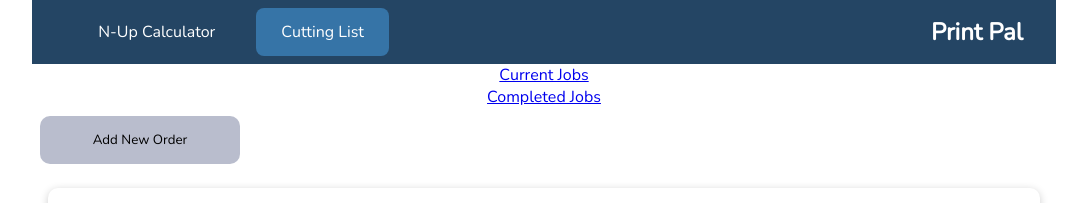
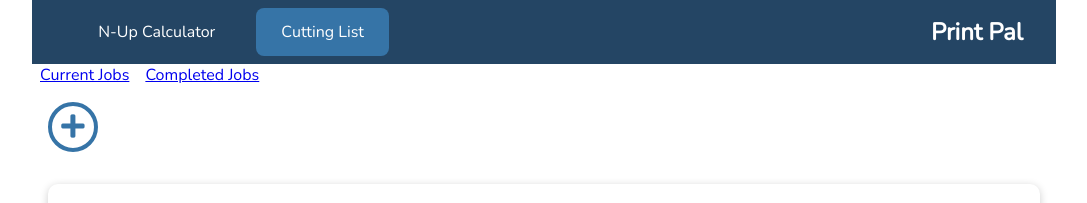
Before and after one commit to jensadria/print-pal, a Vue app: page /cuttinglist in a window 1280 px wide. Shown: the top 203 px of the page, without its empty margins (96-1183 px from the left). Built offline with nearby package versions, Linux system fonts and the light colour scheme; no server answers.

Commit message:
Additional styling changes to nested routes and cutting list

```diff
--- a/src/App.vue
+++ b/src/App.vue
@@ -27,6 +27,7 @@ export default {
   --very-light-blue: #adc5d8;
   --cool-gray: #b9bdcd;
   --very-light-gray: #ededed;
+  --success-green: rgb(0, 184, 31);
 }
 
 * {
--- a/src/components/cuttinglist/CurrentList.vue
+++ b/src/components/cuttinglist/CurrentList.vue
@@ -1,7 +1,7 @@
 <template>
-  <base-button @click="showAddNewOrderModal = true">
-    Add New Order
-  </base-button>
+  <button class="add-order" @click="showAddNewOrderModal = true">
+    <i class="fas fa-plus fa-2x"></i>
+  </button>
   <add-new-order-modal
     :show="showAddNewOrderModal"
     @close="showAddNewOrderModal = false"
@@ -49,4 +49,18 @@ h2 {
   text-align: left;
   margin-bottom: 1rem;
 }
+
+.add-order {
+  width: 50px;
+  height: 50px;
+  border-radius: 50%;
+  border: 4px solid var(--light-blue);
+  background-color: #fff;
+  margin: 1rem;
+  cursor: pointer;
+}
+
+.add-order i {
+  color: var(--light-blue);
+}
 </style>
--- a/src/components/cuttinglist/CuttingListHeader.vue
+++ b/src/components/cuttinglist/CuttingListHeader.vue
@@ -1,14 +1,33 @@
 <template>
+  <ul>
+    <li>
       <router-link to="/cuttinglist/">
         Current Jobs
       </router-link>
+    </li>
+    <li>
       <router-link to="/cuttinglist/completed">
         Completed Jobs
       </router-link>
+    </li>
+  </ul>
 </template>
 
 <script>
 export default {};
 </script>
 
-<style></style>
+<style scoped>
+ul {
+  list-style: none;
+  margin: 0;
+  padding: 0;
+  display: flex;
+  justify-content: left;
+  align-items: center;
+}
+
+li {
+  margin: 0 0.5rem;
+}
+</style>
--- a/src/components/cuttinglist/EditOrderModal.vue
+++ b/src/components/cuttinglist/EditOrderModal.vue
@@ -248,7 +248,7 @@ input:focus {
 }
 
 .fa-check-circle {
-  color: rgb(0, 184, 31);
+  color: var(--success-green);
   margin: 0.5rem;
 }
 .fa-check-circle:hover,
--- a/src/components/cuttinglist/PaperOrder.vue
+++ b/src/components/cuttinglist/PaperOrder.vue
@@ -58,7 +58,7 @@ export default {
 }
 
 .edit:hover {
-  color: rgb(0, 184, 31);
+  color: var(--success-green);
 }
 
 edit:focus {
```
Lines whose indentation alone changed are shown as unchanged.
